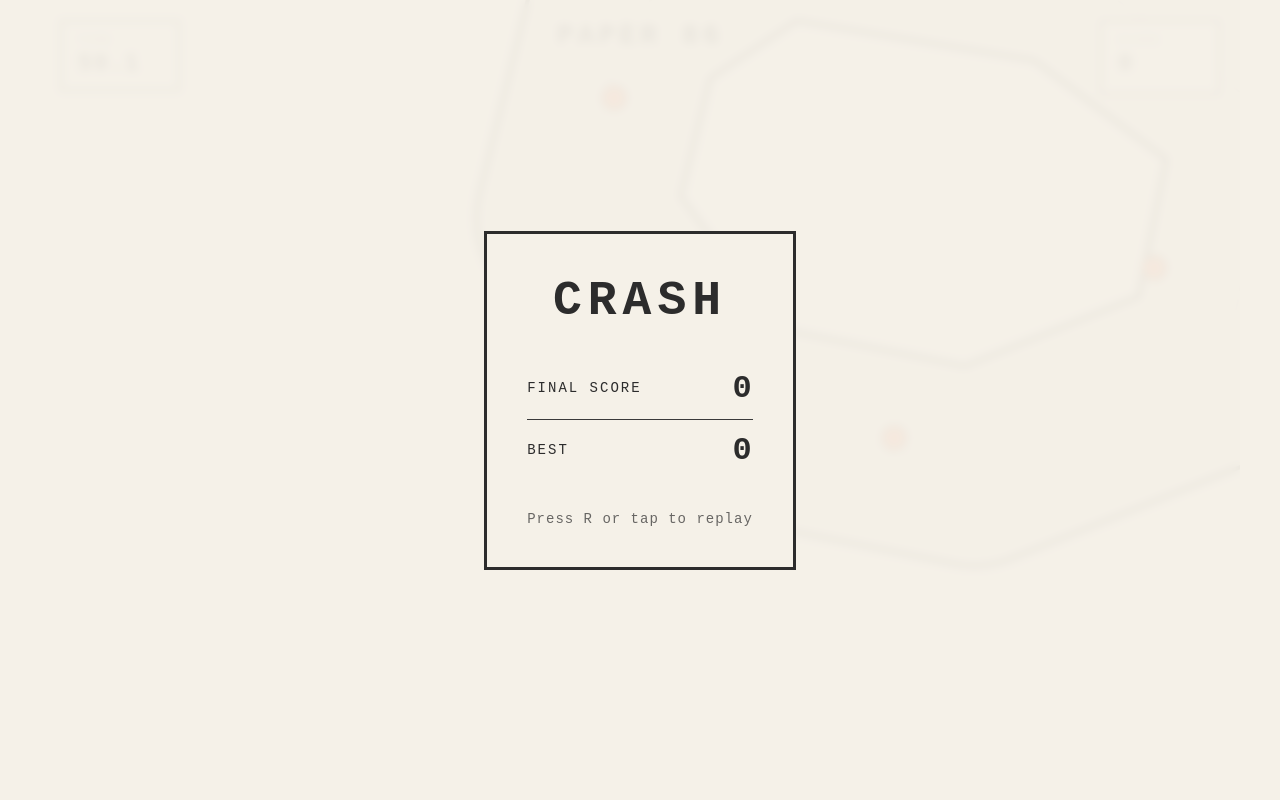
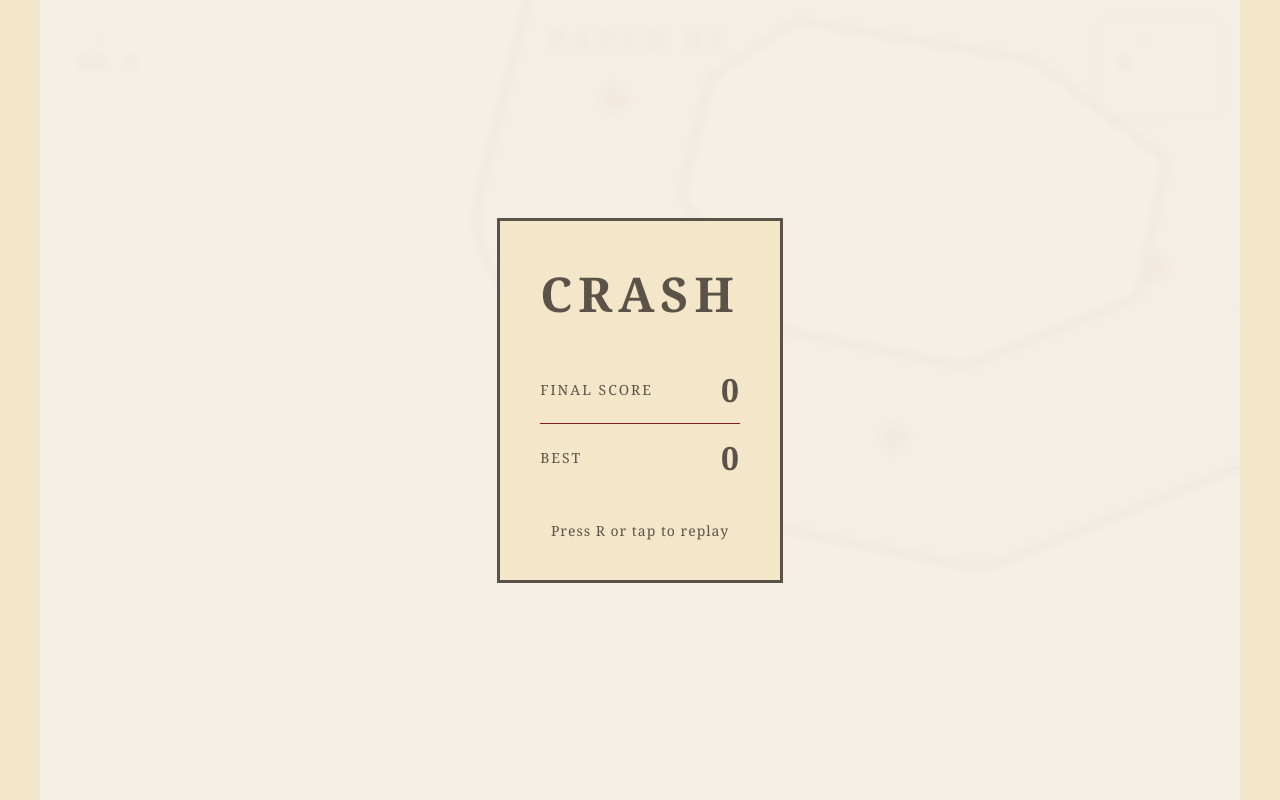
Before and after one commit to acoomes/paper-86, a website: page index.html in a window 1280 px wide. Drawn offline with Linux system fonts and the light colour scheme.

Commit message:
Look: paper-craft palette, type, HUD, README
Kraft paper palette, Georgia wordmark, CLIP HUD, quieter README.

```diff
--- a/game.js
+++ b/game.js
@@ -347,7 +347,7 @@ function updateCamera() {
 
 function render() {
     // Clear
-    ctx.fillStyle = '#f5f1e8';
+    ctx.fillStyle = '#f3e6c9';
     ctx.fillRect(0, 0, canvas.width, canvas.height);
 
     // Apply camera transform
@@ -358,7 +358,7 @@ function render() {
     drawTrack();
 
     // Draw tire marks
-    ctx.strokeStyle = 'rgba(42, 42, 42, 0.3)';
+    ctx.strokeStyle = 'rgba(42, 36, 28, 0.3)';
     ctx.lineWidth = 3;
     tireMarks.forEach(mark => {
         ctx.globalAlpha = mark.alpha;
@@ -376,8 +376,8 @@ function render() {
     // Draw cones
     cones.forEach(cone => {
         if (!cone.hit) {
-            ctx.fillStyle = '#ff6b35';
-            ctx.strokeStyle = '#2c2c2c';
+            ctx.fillStyle = '#d4773d';
+            ctx.strokeStyle = '#2a241c';
             ctx.lineWidth = 2;
             ctx.beginPath();
             ctx.arc(cone.x, cone.y, 12, 0, Math.PI * 2);
@@ -394,7 +394,7 @@ function render() {
 
 function drawTrack() {
     // Draw track surface
-    ctx.strokeStyle = '#2c2c2c';
+    ctx.strokeStyle = '#2a241c';
     ctx.lineWidth = trackWidth;
     ctx.lineCap = 'round';
     ctx.lineJoin = 'round';
@@ -408,7 +408,7 @@ function drawTrack() {
     ctx.stroke();
 
     // Draw track fill
-    ctx.strokeStyle = '#e8e4d8';
+    ctx.strokeStyle = '#ded4b8';
     ctx.lineWidth = trackWidth - 8;
 
     ctx.beginPath();
@@ -420,7 +420,7 @@ function drawTrack() {
     ctx.stroke();
 
     // Draw center line
-    ctx.strokeStyle = 'rgba(44, 44, 44, 0.2)';
+    ctx.strokeStyle = 'rgba(42, 36, 28, 0.2)';
     ctx.lineWidth = 2;
     ctx.setLineDash([10, 10]);
 
@@ -440,8 +440,8 @@ function drawCar() {
     ctx.rotate(car.angle);
 
     // Car body - simple 86 coupe silhouette
-    ctx.fillStyle = '#2c2c2c';
-    ctx.strokeStyle = '#1a1a1a';
+    ctx.fillStyle = '#2a241c';
+    ctx.strokeStyle = '#2a241c';
     ctx.lineWidth = 2;
 
     // Main body
@@ -457,7 +457,7 @@ function drawCar() {
     ctx.stroke();
 
     // Windshield
-    ctx.fillStyle = '#4a4a4a';
+    ctx.fillStyle = '#5c5348';
     ctx.beginPath();
     ctx.moveTo(-7, -10);
     ctx.lineTo(-7, -2);
@@ -467,7 +467,7 @@ function drawCar() {
     ctx.fill();
 
     // Hood detail
-    ctx.strokeStyle = '#1a1a1a';
+    ctx.strokeStyle = '#2a241c';
     ctx.lineWidth = 1;
     ctx.beginPath();
     ctx.moveTo(0, -18);
@@ -480,7 +480,7 @@ function drawCar() {
 function updateHUD() {
     document.getElementById('time-display').textContent = timeLeft.toFixed(1);
     document.getElementById('score-display').textContent = Math.floor(score);
-    document.getElementById('combo-display').textContent = combo > 0 ? `x${combo} COMBO!` : '';
+    document.getElementById('combo-display').textContent = combo > 0 ? `x${combo}` : '';
 }
 
 function gameLoop() {
--- a/index.html
+++ b/index.html
@@ -19,6 +19,7 @@
             <div id="hud-right">
                 <div class="hud-label">SCORE</div>
                 <div id="score-display" class="hud-value">0</div>
+                <div class="hud-label" style="margin-top: 8px;">CLIP</div>
                 <div id="combo-display" class="combo-text"></div>
             </div>
         </div>
--- a/style.css
+++ b/style.css
@@ -1,11 +1,13 @@
-/* Color palette - edit these for Studio restyling */
+/* Paper-craft color palette */
 :root {
-    --paper-cream: #f5f1e8;
-    --graphite: #2c2c2c;
-    --ink-black: #1a1a1a;
-    --orange-cone: #ff6b35;
-    --tire-mark: rgba(42, 42, 42, 0.3);
-    --hud-border: #3a3a3a;
+    --paper-cream: #f3e6c9;
+    --graphite: #5c5348;
+    --ink-black: #2a241c;
+    --orange-cone: #d4773d;
+    --tire-mark: rgba(42, 36, 28, 0.3);
+    --hud-border: #8b1e1e;
+    --rule: #c4b089;
+    --stamp-red: #8b1e1e;
 }
 
 * {
@@ -15,7 +17,7 @@
 }
 
 body {
-    font-family: 'Courier New', monospace;
+    font-family: Georgia, 'Palatino Linotype', Palatino, serif;
     background: var(--paper-cream);
     color: var(--graphite);
     overflow: hidden;
@@ -52,8 +54,18 @@ body {
 #hud-left, #hud-right {
     background: var(--paper-cream);
     padding: 12px 16px;
-    border: 2px solid var(--hud-border);
+    border: 2px solid var(--stamp-red);
     min-width: 120px;
+    font-family: 'Courier New', Courier, monospace;
+    transform: rotate(-1deg);
+}
+
+#hud-left {
+    transform: rotate(0.5deg);
+}
+
+#hud-right {
+    transform: rotate(-0.8deg);
 }
 
 #hud-center {
@@ -64,23 +76,25 @@ body {
 
 .wordmark {
     font-size: 28px;
-    font-weight: bold;
-    letter-spacing: 4px;
-    color: var(--graphite);
-    text-shadow: 2px 2px 0 rgba(0,0,0,0.1);
+    font-weight: normal;
+    letter-spacing: 0.25em;
+    color: var(--ink-black);
+    text-shadow: none;
 }
 
 .hud-label {
     font-size: 11px;
     letter-spacing: 2px;
     margin-bottom: 4px;
-    opacity: 0.7;
+    color: var(--stamp-red);
+    font-weight: bold;
 }
 
 .hud-value {
     font-size: 24px;
     font-weight: bold;
     letter-spacing: 1px;
+    color: var(--ink-black);
 }
 
 .combo-text {
@@ -161,7 +175,7 @@ body {
     margin-top: 20px;
     font-size: 14px;
     letter-spacing: 1px;
-    opacity: 0.7;
+    color: var(--graphite);
 }
 
 #mobile-controls {
```
Also changed, not shown: README.md.
